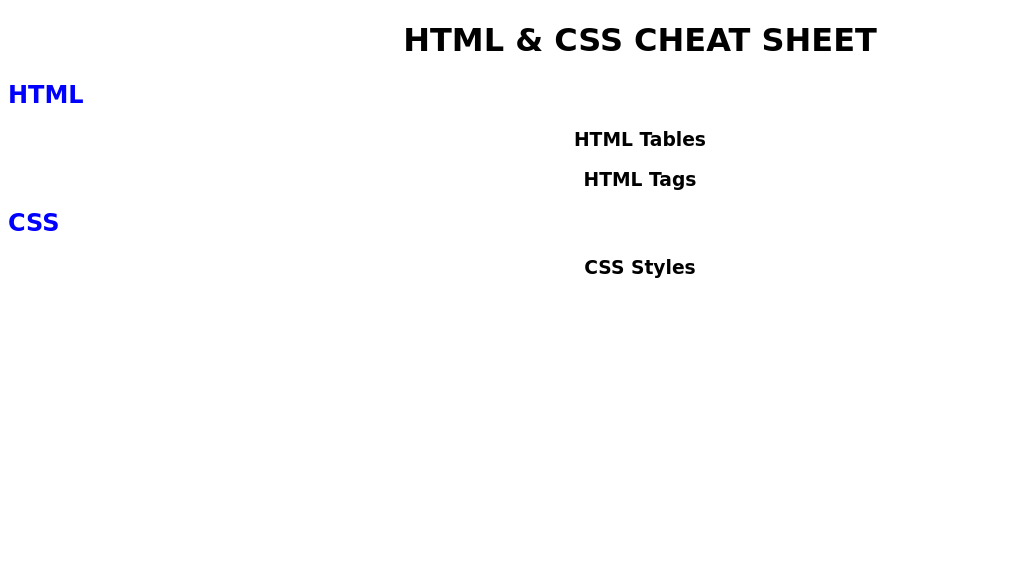
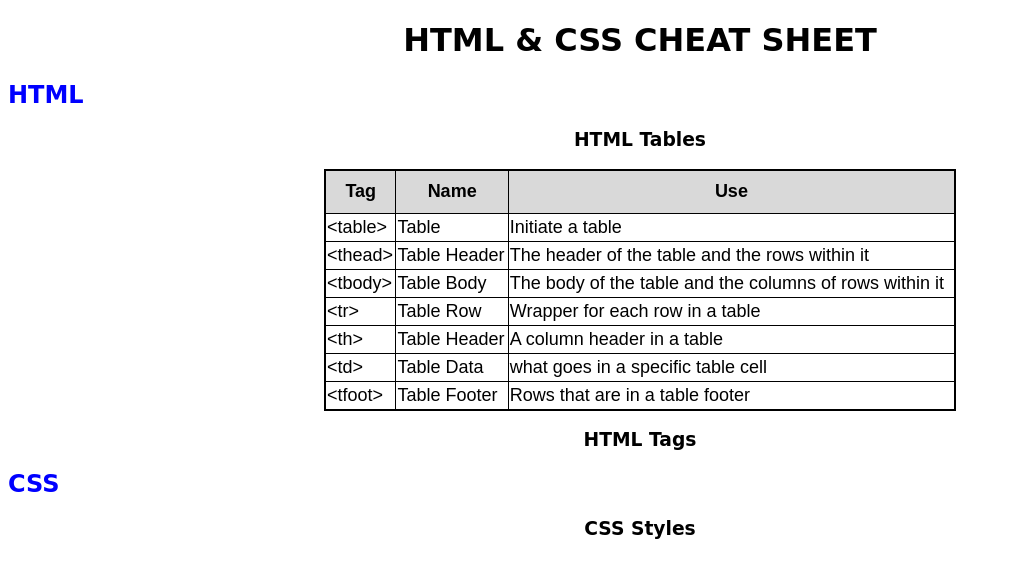
Before and after one commit to Davissmith406/Cheat-Sheet, a plain HTML site: page index.html in a window 1280 px wide. Shown: the whole page, without its empty margins (0-1010 px from the left). Drawn offline with Linux system fonts and the light colour scheme.

Commit message:
add first table and apply table styles

```diff
--- a/index.html
+++ b/index.html
@@ -20,6 +20,54 @@
                 <header class="section_header">
                     <h3>HTML Tables</h3>
                 </header>
+                <main>
+                    <table>
+                        <thead>
+                            <tr>
+                                <th>Tag</th>
+                                <th>Name</th>
+                                <th colspan="3">Use</th>
+                            </tr>
+                        </thead>
+                        <tbody>
+                            <tr>
+                                <td>&lt;table&gt;</td>
+                                <td>Table</td>
+                                <td>Initiate a table</td>
+                            </tr>
+                            <tr>
+                                <td>&lt;thead&gt;</td>
+                                <td>Table Header</td>
+                                <td>The header of the table and the rows within it</td>
+                            </tr>
+                            <tr>
+                                <td>&lt;tbody&gt;</td>
+                                <td>Table Body</td>
+                                <td>The body of the table and the columns of rows within it</td>
+                            </tr>
+                            <tr>
+                                <td>&lt;tr&gt;</td>
+                                <td>Table Row</td>
+                                <td>Wrapper for each row in a table</td>
+                            </tr>
+                            <tr>
+                                <td>&lt;th&gt;</td>
+                                <td>Table Header</td>
+                                <td>A column header in a table</td>
+                            </tr>
+                            <tr>
+                                <td>&lt;td&gt;</td>
+                                <td>Table Data</td>
+                                <td>what goes in a specific table cell</td>
+                            </tr>
+                            <tr>
+                                <td>&lt;tfoot&gt;</td>
+                                <td>Table Footer</td>
+                                <td>Rows that are in a table footer</td>
+                            </tr>
+                        </tbody>
+                    </table>
+                </main>
             </section>
 
             <section id="HTML_tags">
--- a/styles.css
+++ b/styles.css
@@ -12,3 +12,24 @@
     font-family: cursive;
     text-align: center;
 }
+
+table{
+    border: 2px solid black;
+    margin-left: auto;
+    margin-right: auto;
+    font-size: large;
+    font-family: arial;
+    border-collapse: collapse;
+    width: 50%;
+}
+
+th {
+    border: 1px solid black;
+    background-color: rgba(128, 128, 128, 0.3);
+    height: 40px;
+}
+
+td {
+    border: 1px solid black;
+    height: 25px;
+}
```
